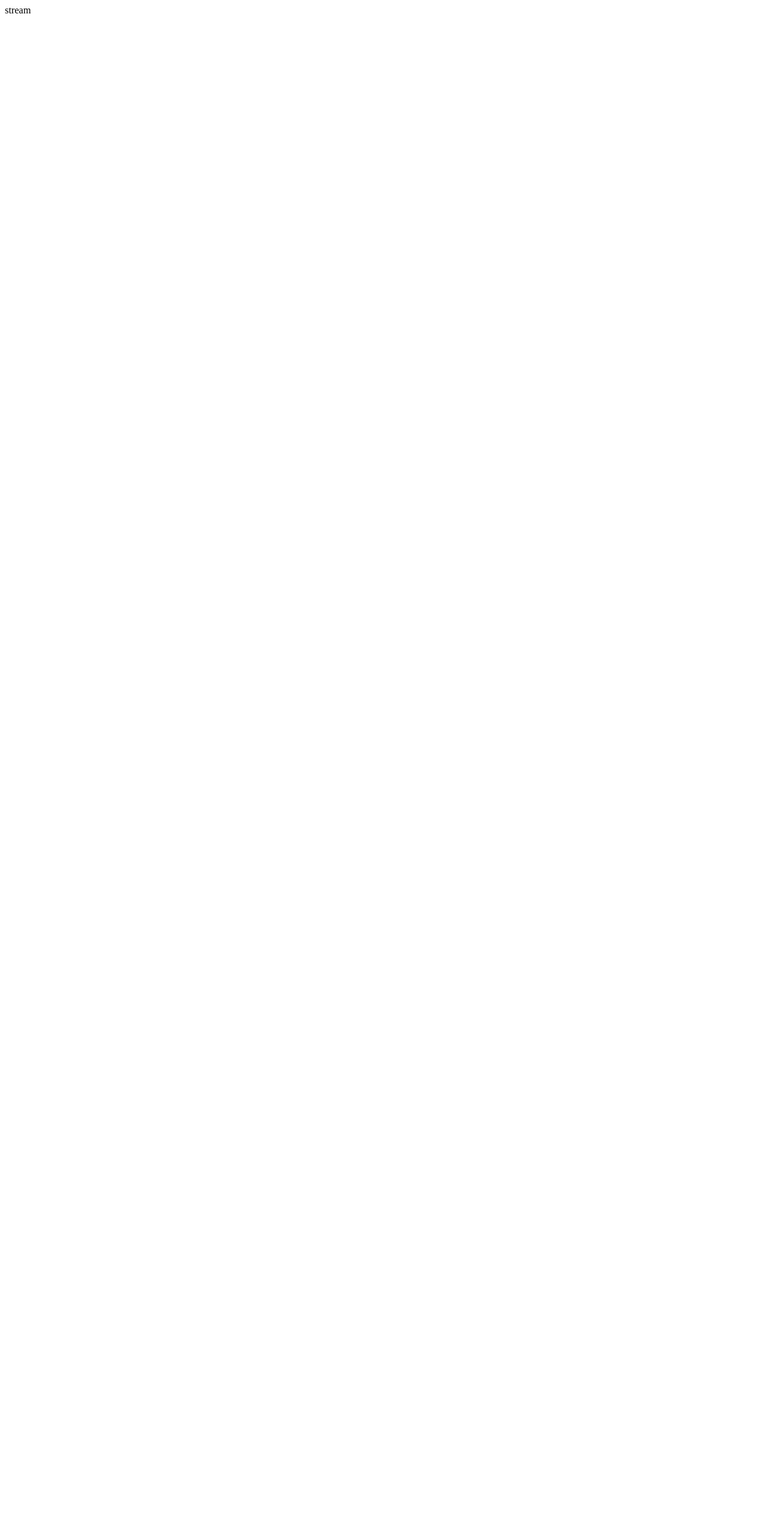
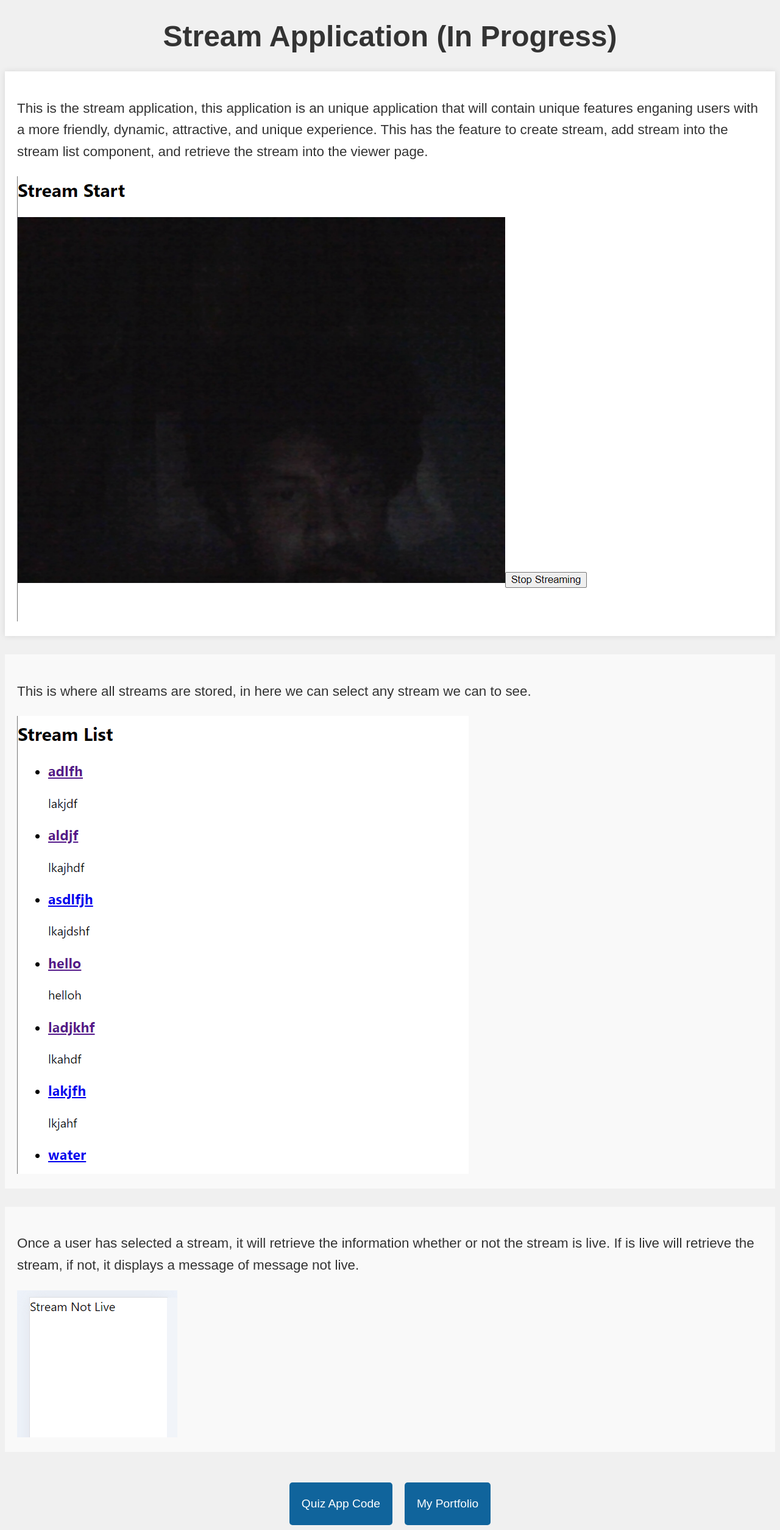
Before and after one commit to JessiP23/portfolio, a Django app: page /streamm in a window 1280 px wide. Before the commit the page is almost empty. Shown: the whole page at 61% size. Before the commit the page ends 22 px from the top, so only its background shows below. Run offline with Django 4.2, Linux system fonts and the light colour scheme.

Commit message:
portfolio finished

```diff
--- /dev/null
+++ b/backend/projects/static/stream.css
@@ -0,0 +1,76 @@
+body {
+    background-color: #f0f0f0;
+    font-family: 'Arial', sans-serif;
+    color: #333;
+}
+
+.title {
+    font-size: 3rem;
+    font-weight: bold;
+    text-align: center;
+    margin-bottom: 30px;
+}
+
+.description {
+    padding: 20px;
+    margin-bottom: 30px;
+    background-color: #fff;
+    box-shadow: 0 0 10px rgba(0, 0, 0, 0.1);
+}
+
+.description p {
+    font-size: 1.2rem;
+    line-height: 1.5;
+}
+
+.list {
+    padding: 20px;
+    margin-bottom: 30px;
+    background-color: #f9f9f9;
+}
+
+.list p {
+    font-size: 1.2rem;
+    line-height: 1.5;
+}
+
+.viewer {
+    padding: 20px;
+    margin-bottom: 30px;
+    background-color: #f9f9f9;
+}
+
+.viewer p {
+    font-size: 1.2rem;
+    line-height: 1.5;
+}
+
+.description p, .list p, .viewer p {
+    font-size: 1.4rem;
+    line-height: 1.6;
+    color: #333;
+}
+
+.button-container {
+    display: flex;
+    justify-content: center;
+    text-align: center;
+    margin-top: 50px;
+}
+
+.button-container .button-render {
+    margin: 0 10px;
+    padding: 10px 20px;
+    background-color: #10649c;
+    color: #fff;
+    height: 70px;
+    font-size: 1.2rem;
+    border: none;
+    border-radius: 5px;
+    cursor: pointer;
+    transition: background-color 0.3s ease;
+}
+
+.button-container .button-render:hover {
+    background-color: #3d55c0; /* Change button background color on hover */
+}
--- a/backend/projects/templates/projects/streamm.html
+++ b/backend/projects/templates/projects/streamm.html
@@ -1,11 +1,42 @@
+{% load static %}
 <!DOCTYPE html>
 <html lang="en">
 <head>
     <meta charset="UTF-8">
+    <meta http-equiv="X-UA-Compatible" content="IE-edge">
     <meta name="viewport" content="width=device-width, initial-scale=1.0">
-    <title>Document</title>
+    <title>Profile</title>
+    <link rel="stylesheet" type="text/css" href="{% static 'stream.css' %}">
 </head>
 <body>
-    stream
+    <h1 class="title">Stream Application (In Progress)</h1>
+    <div class="description">
+        <p>This is the stream application, this application is an unique application that will contain unique features enganing users with a more friendly, dynamic, attractive, and unique experience. This has the feature to create stream, add stream into the stream list component, and retrieve the stream into the viewer page.</p>
+        <img src="{% static 'stream.png' %}" alt="Streaming application live stream">
+    </div>
+    <div class="list">
+        <p>This is where all streams are stored, in here we can select any stream we can to see.</p>
+        <img src="{% static 'stream1.png' %}" alt="Streaming application live stream">
+    </div>
+    <div class="viewer">
+        <p>Once a user has selected a stream, it will retrieve the information whether or not the stream is live. If is live will retrieve the stream, if not, it displays a message of message not live.</p>
+        <img src="{% static 'stream2.png' %}" alt="Streaming application live stream">
+    </div>
+    <div class="section buttons">
+        <div class="button-container">
+            <form action="https://github.com/JessiP23/streaming-application.git" target="_blank">
+                <input type="submit" value="Quiz App Code" class="button-render">
+            </form>
+            <button id="render-room" class="button-render">My Portfolio</button>
+        </div>
+    </div>
+    <script>
+        document.addEventListener("DOMContentLoaded", function() {
+            const renderRoom = document.getElementById('render-room');
+            renderRoom.addEventListener('click', () => {
+                window.location.href = "http://localhost:3000/room";
+            });
+        });
+    </script>
 </body>
 </html>
```
Also changed, not shown: backend/static/stream.png (added), backend/static/stream1.png (added), backend/static/stream2.png (added).
